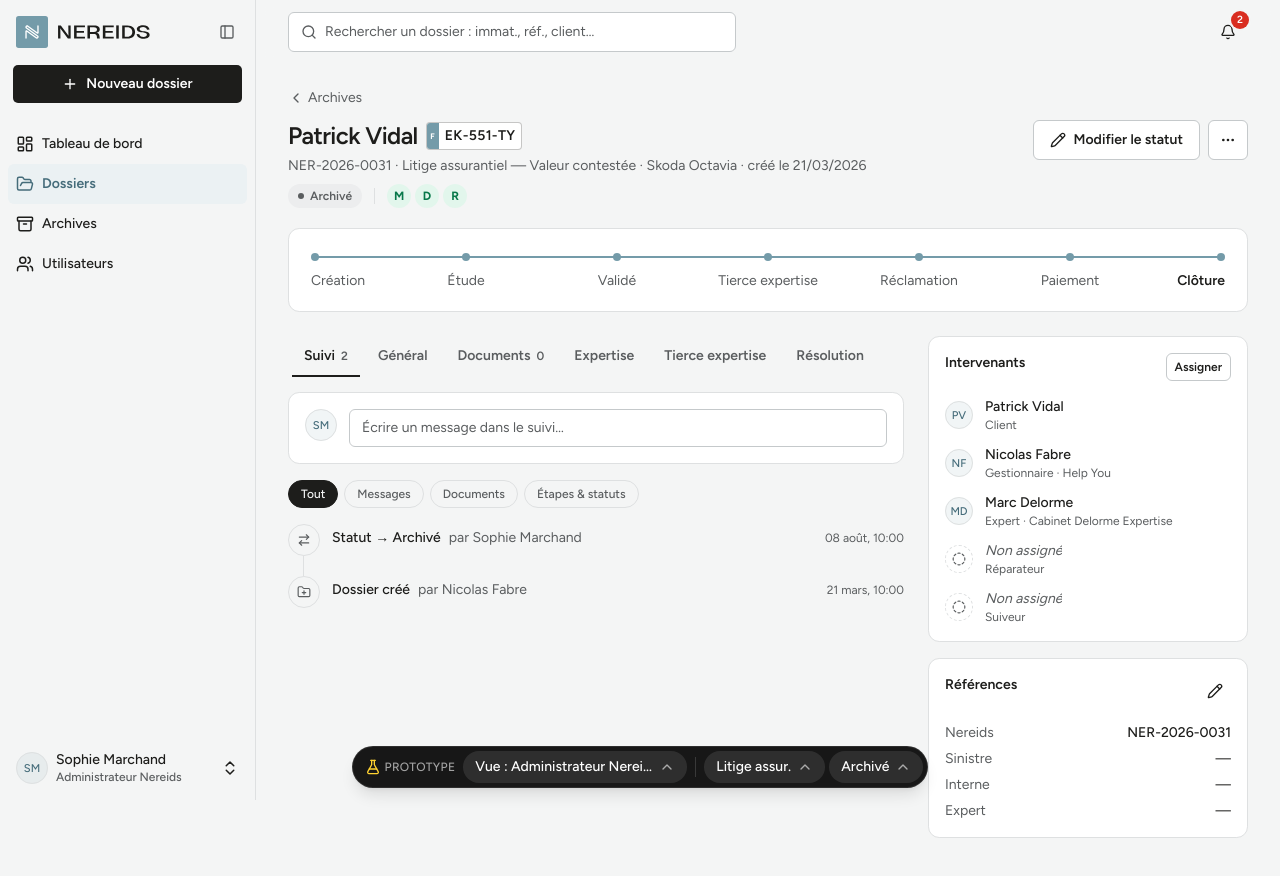
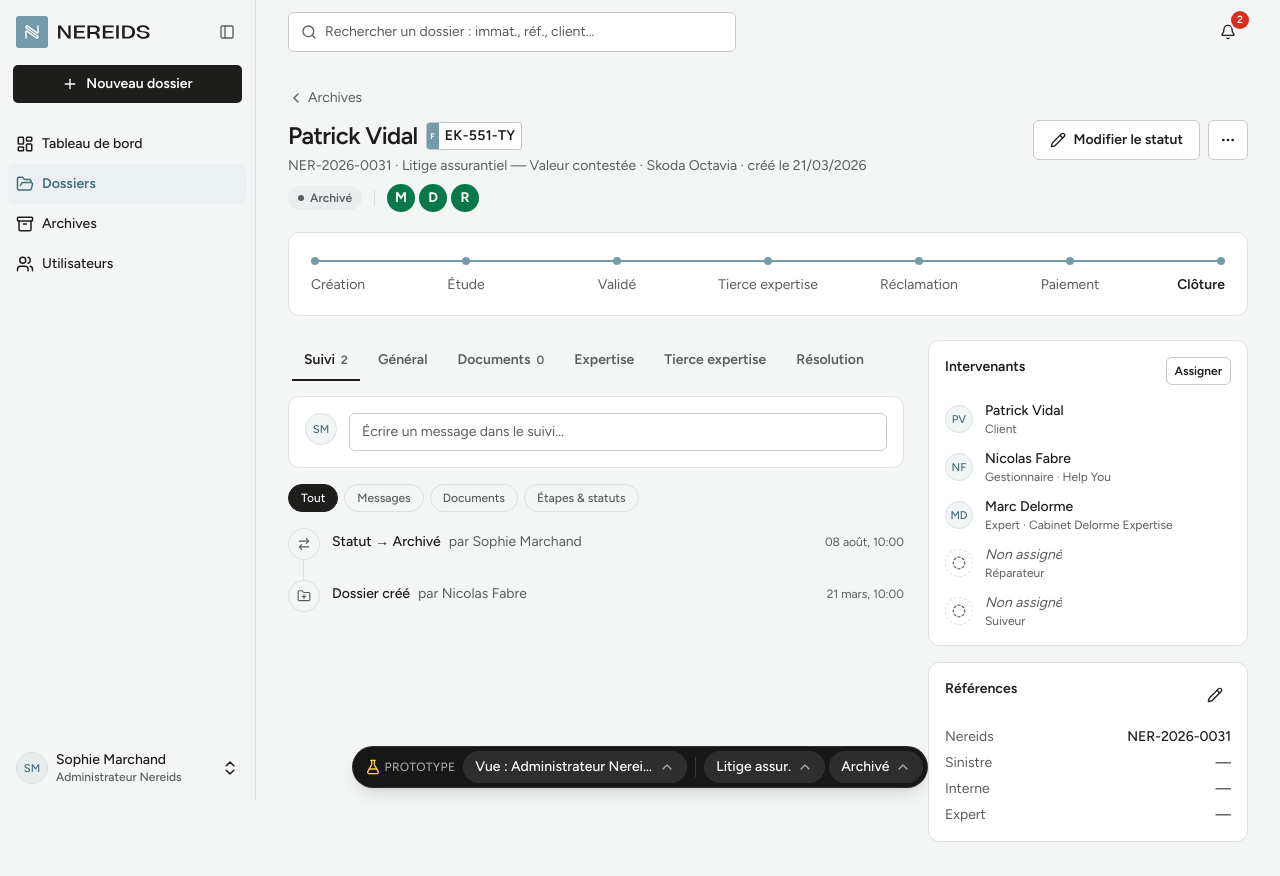
Before and after one commit to juliegaladrim-ux/Nereids, a Next.js app: page /admin/dossiers/NER-2026-0031 in a window 1280 px wide. Shown: the top 876 px of the page. Built offline with nearby package versions, Linux system fonts and the light colour scheme.

Commit message:
Voyants M / D / R pleins et plus grands pour être lisibles
Co-Authored-By: Claude Opus 5.5 <noreply@anthropic.com>

```diff
--- a/src/components/status-badge.tsx
+++ b/src/components/status-badge.tsx
@@ -70,8 +70,8 @@ export function ValidationPills({ validation, className }: { validation: ClientV
                 <span
                   aria-label={text}
                   className={cn(
-                    "inline-grid size-6 cursor-default place-items-center rounded-full text-xs font-bold",
-                    TONE_CLASSES[VALIDATION_TONE[state]],
+                    "inline-grid size-7 cursor-default place-items-center rounded-full text-sm font-bold text-background",
+                    DOT_CLASSES[VALIDATION_TONE[state]],
                   )}
                 />
               }
```
